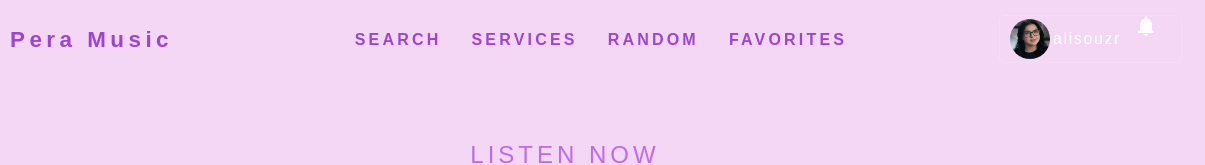
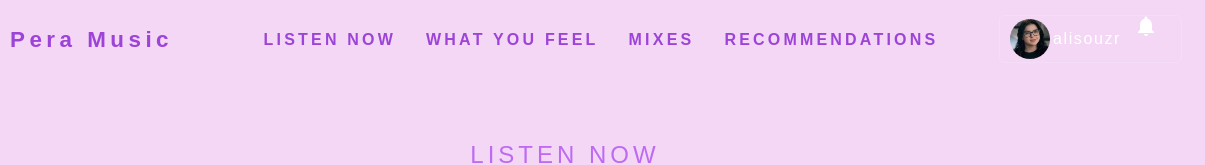
Before and after one commit to alisouzr/pera-music-websitesong, a website: page index.html in a window 1280 px wide. Shown: the top 165 px of the page, 75-1280 px from the left. Drawn offline with Linux system fonts and the light colour scheme.

Commit message:
fix: header top scroll

```diff
--- a/index.html
+++ b/index.html
@@ -27,10 +27,10 @@
                 </button>
                 <nav class="show-desktop">
                     <ul>
-                        <li><a class="title" href="#about">Search</a></li>
-                        <li><a class="title" href="#services">Services</a></li>
-                        <li><a class="title" href="#pricing">Random</a></li>
-                        <li><a class="title" href="#blog">Favorites</a></li>
+                        <li><a class="title" href="#hero">Listen Now</a></li>
+                        <li><a class="title" href="#humor">What you feel</a></li>
+                        <li><a class="title" href="#mix-card">Mixes</a></li>
+                        <li><a class="title" href="#today">Recommendations</a></li>
                     </ul>
                 </nav>
 
```
Also changed, not shown: sass/top-site.scss (+3 -5 lines), css/top-site.css.
